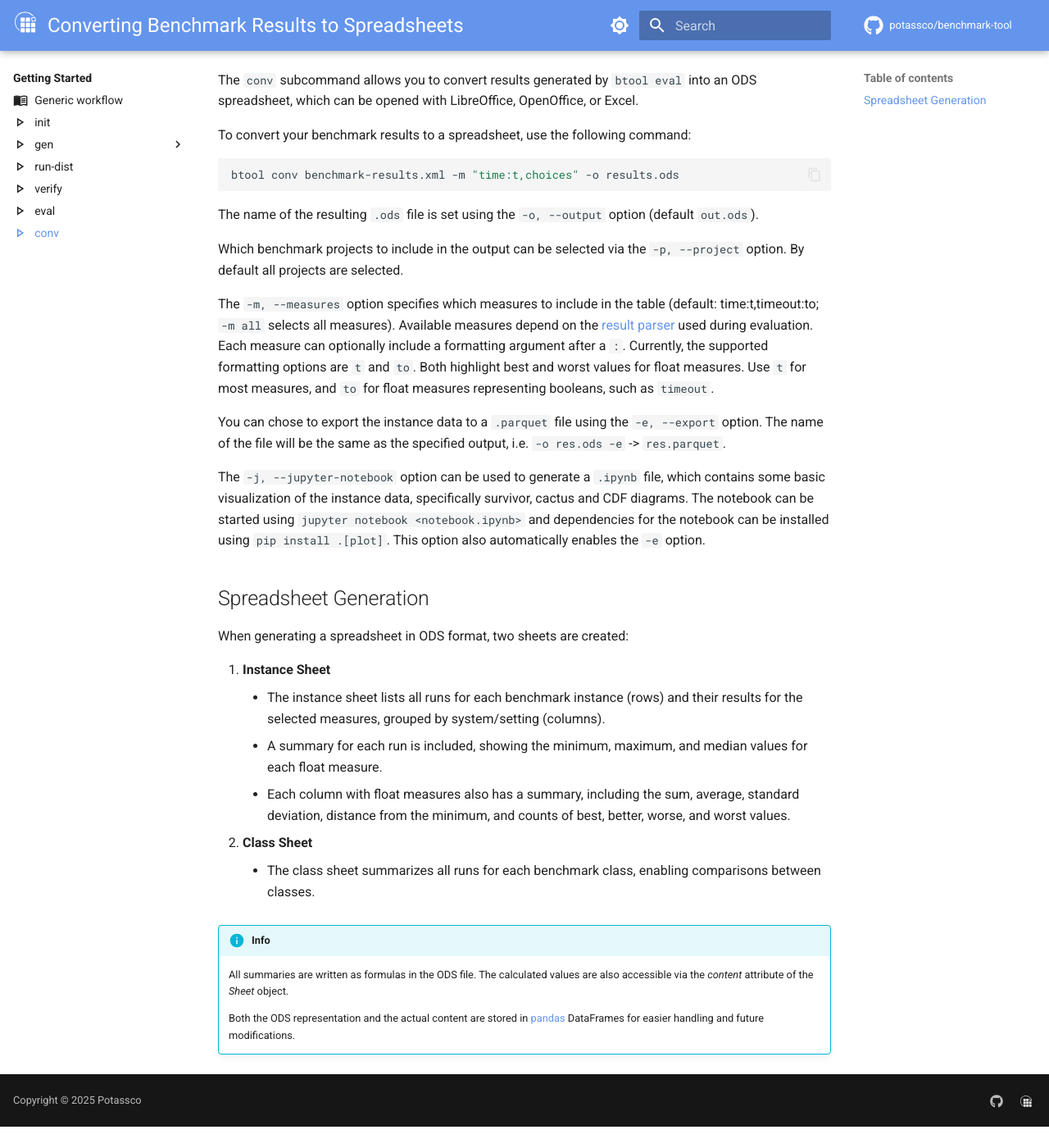
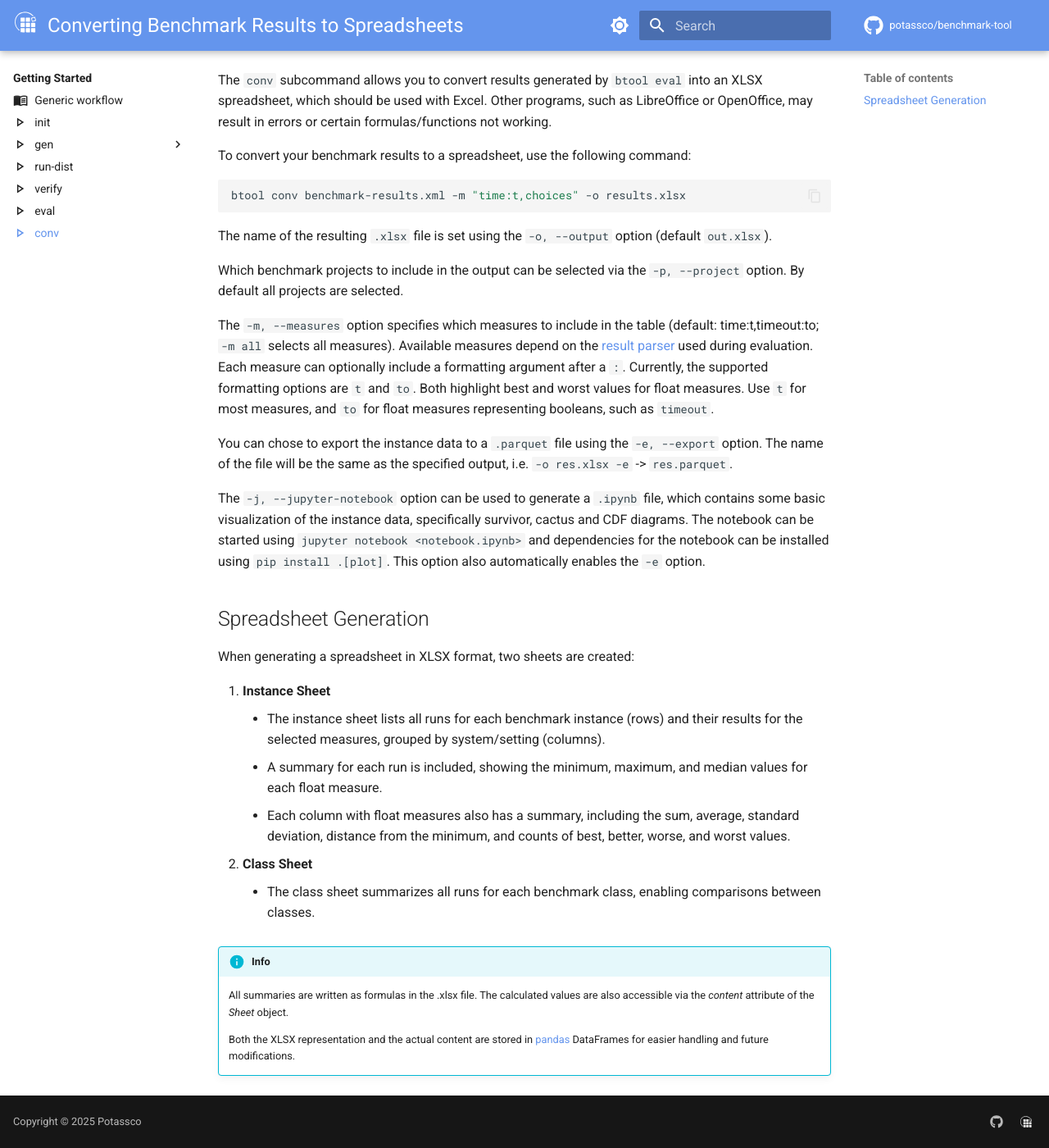
Before and after one commit to potassco/benchmark-tool, an MkDocs documentation site: the page built from docs/getting_started/conv/index.md, in a window 1280 px wide and 1400 px high, scrolled down 197 px. Shown: the whole window at 82% size. Built offline with MkDocs 1.6.1 and Material for MkDocs 9.7.7, drawn with Linux system fonts in a browser that asks for light colours; comment, search, counter and statistics services are not loaded; before the commit the page ends 1571 px from its top, so only the background shows below that.

Commit message:
Update documentation

````diff
--- a/docs/getting_started/conv/index.md
+++ b/docs/getting_started/conv/index.md
@@ -3,16 +3,17 @@ title: "Converting Benchmark Results to Spreadsheets"
 icon: "material/play-outline"
 ---
 
-The `conv` subcommand allows you to convert results generated by `btool eval` into an ODS
-spreadsheet, which can be opened with LibreOffice, OpenOffice, or Excel.
+The `conv` subcommand allows you to convert results generated by `btool eval` into an XLSX
+spreadsheet, which should be used with Excel. Other programs, such as LibreOffice
+or OpenOffice, may result in errors or certain formulas/functions not working.
 
 To convert your benchmark results to a spreadsheet, use the following command:
 
 ```bash
-btool conv benchmark-results.xml -m "time:t,choices" -o results.ods
+btool conv benchmark-results.xml -m "time:t,choices" -o results.xlsx
 ```
 
-The name of the resulting `.ods` file is set using the `-o, --output` option (default `out.ods`).
+The name of the resulting `.xlsx` file is set using the `-o, --output` option (default `out.xlsx`).
 
 Which benchmark projects to include in the output can be selected via the `-p, --project`
 option. By default all projects are selected.
@@ -24,7 +25,7 @@ float measures. Use `t` for most measures, and `to` for float measures represent
 such as `timeout`.
 
 You can chose to export the instance data to a `.parquet` file using the `-e, --export`
-option. The name of the file will be the same as the specified output, i.e. `-o res.ods -e`
+option. The name of the file will be the same as the specified output, i.e. `-o res.xlsx -e`
 -> `res.parquet`.
 
 The `-j, --jupyter-notebook` option can be used to generate a `.ipynb` file, which contains
@@ -34,7 +35,7 @@ the `-e` option.
 
 ## Spreadsheet Generation
 
-When generating a spreadsheet in ODS format, two sheets are created:
+When generating a spreadsheet in XLSX format, two sheets are created:
 
 1. **Instance Sheet**
     - The instance sheet lists all runs for each benchmark instance (rows) and
@@ -49,11 +50,11 @@ When generating a spreadsheet in ODS format, two sheets are created:
     comparisons between classes.
 
 !!! info
-    All summaries are written as formulas in the ODS file. The calculated
+    All summaries are written as formulas in the .xlsx file. The calculated
     values are also accessible via the *content* attribute of the *Sheet*
     object.
 
-    Both the ODS representation and the actual content are stored in [pandas]
+    Both the XLSX representation and the actual content are stored in [pandas]
     DataFrames for easier handling and future modifications.
 
 [result parser]: ../../reference/resultparser.md
````
Also changed, not shown: docs/examples/index.md (+4 -4 lines), docs/getting_started/index.md (+1 -1 lines).
